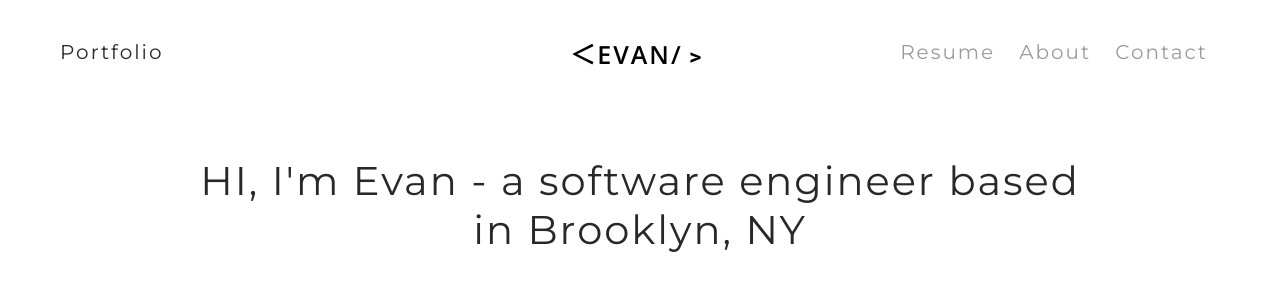
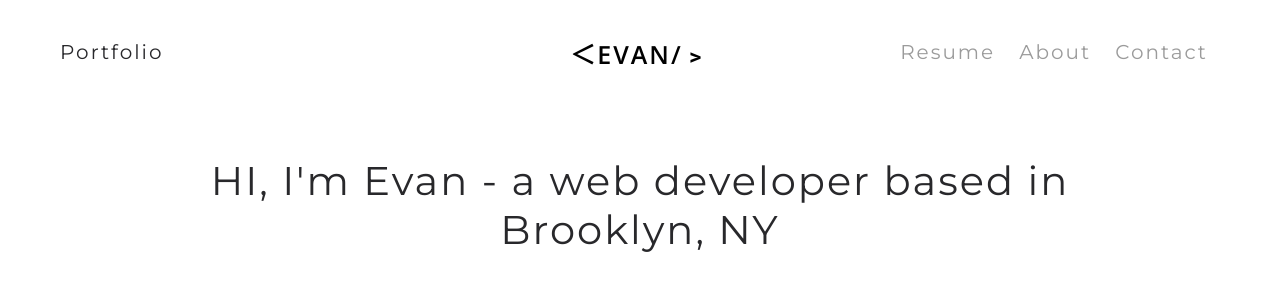
Before and after one commit to evankaine/EA-Portfolio, a React (Create React App) app in the folder client/: page / in a window 1280 px wide. Shown: the top 304 px of the page. Built offline with nearby package versions, Linux system fonts and the light colour scheme; a web font is replaced by a local one.

Commit message:
changed title

```diff
--- a/client/src/Layout/Header/Header.jsx
+++ b/client/src/Layout/Header/Header.jsx
@@ -12,7 +12,7 @@ export default function Header() {
             EVAN ALVES
           </span>
         </h1> */}
-        <p className="header-text"><span className="text-span">HI, I'm Evan - a software engineer based in Brooklyn, NY</span></p>
+        <p className="header-text"><span className="text-span">HI, I'm Evan - a web developer based in Brooklyn, NY</span></p>
         {/* <hr /> */}
       {/* <div className="scroll-wrapper">
           <a className="scroll-to-projects" href="/#projects">
```
